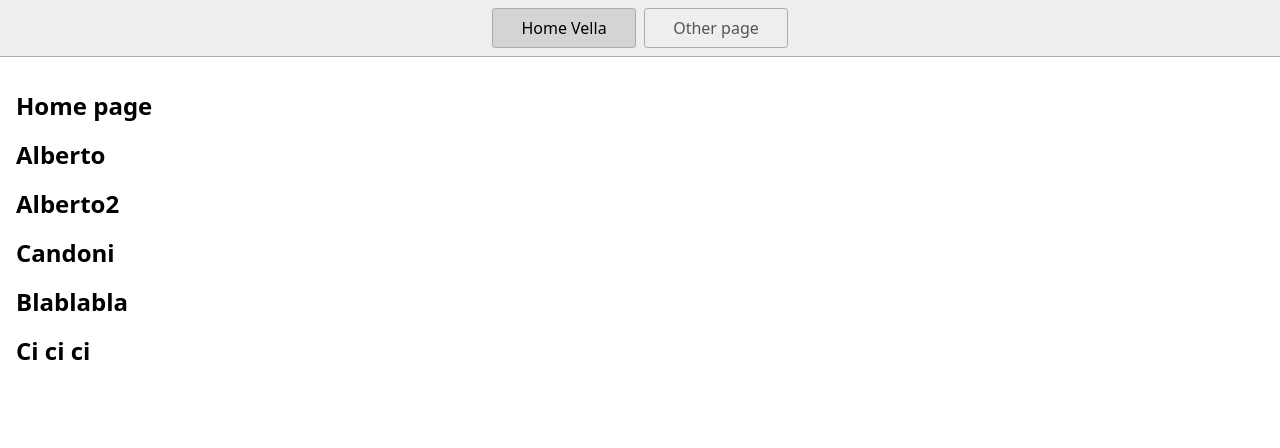
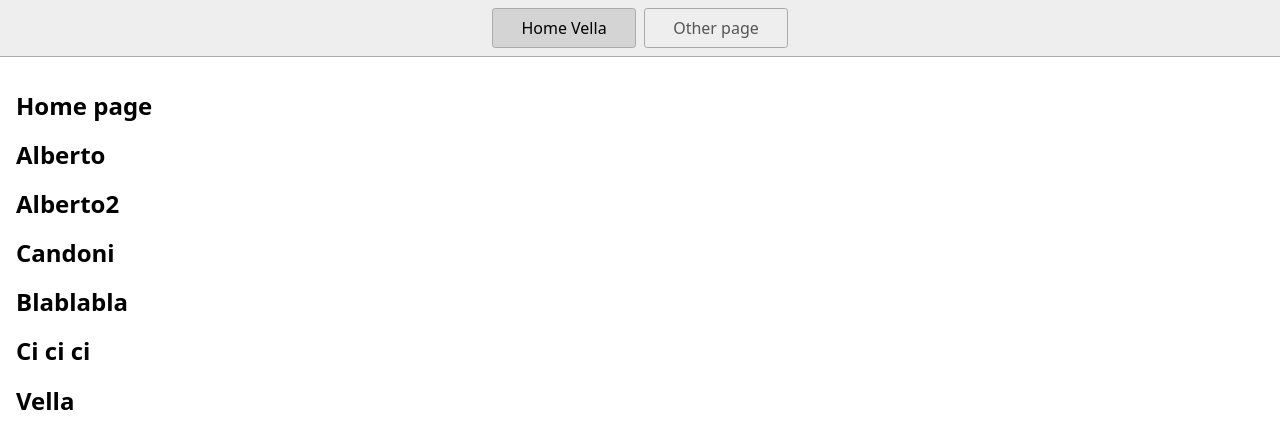
Before and after one commit to TrevisanFabio/Esercitazione4, a plain HTML site: page index.html in a window 1280 px wide. Drawn offline with Linux system fonts and the light colour scheme.

Commit message:
1 file modified

```diff
--- a/index.html
+++ b/index.html
@@ -26,6 +26,8 @@
       <h1>Blablabla</h1>
 
       <h1>Ci ci ci</h1>
+
+      <h1>Vella</h1>
     </main>
   </body>
 </html>
```
